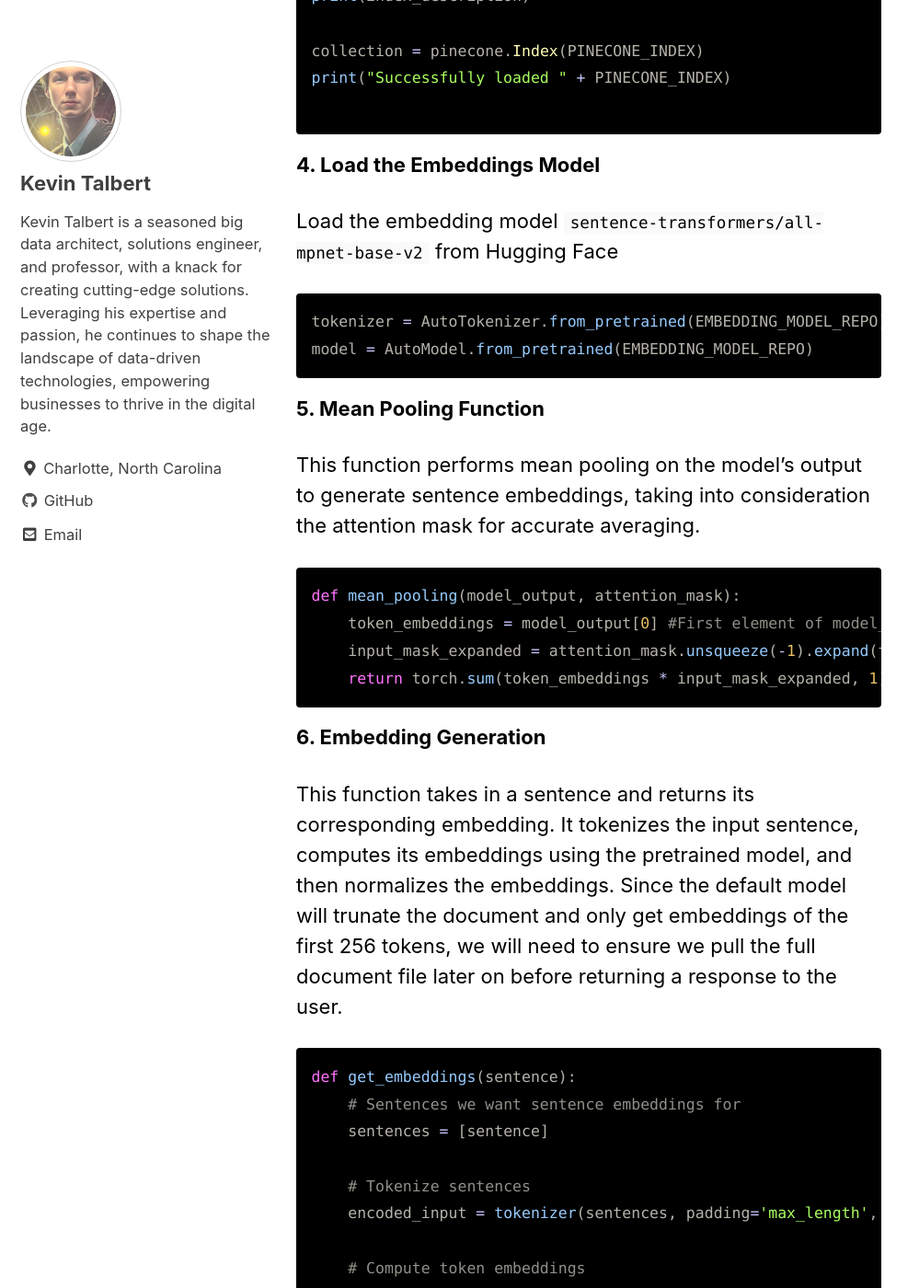
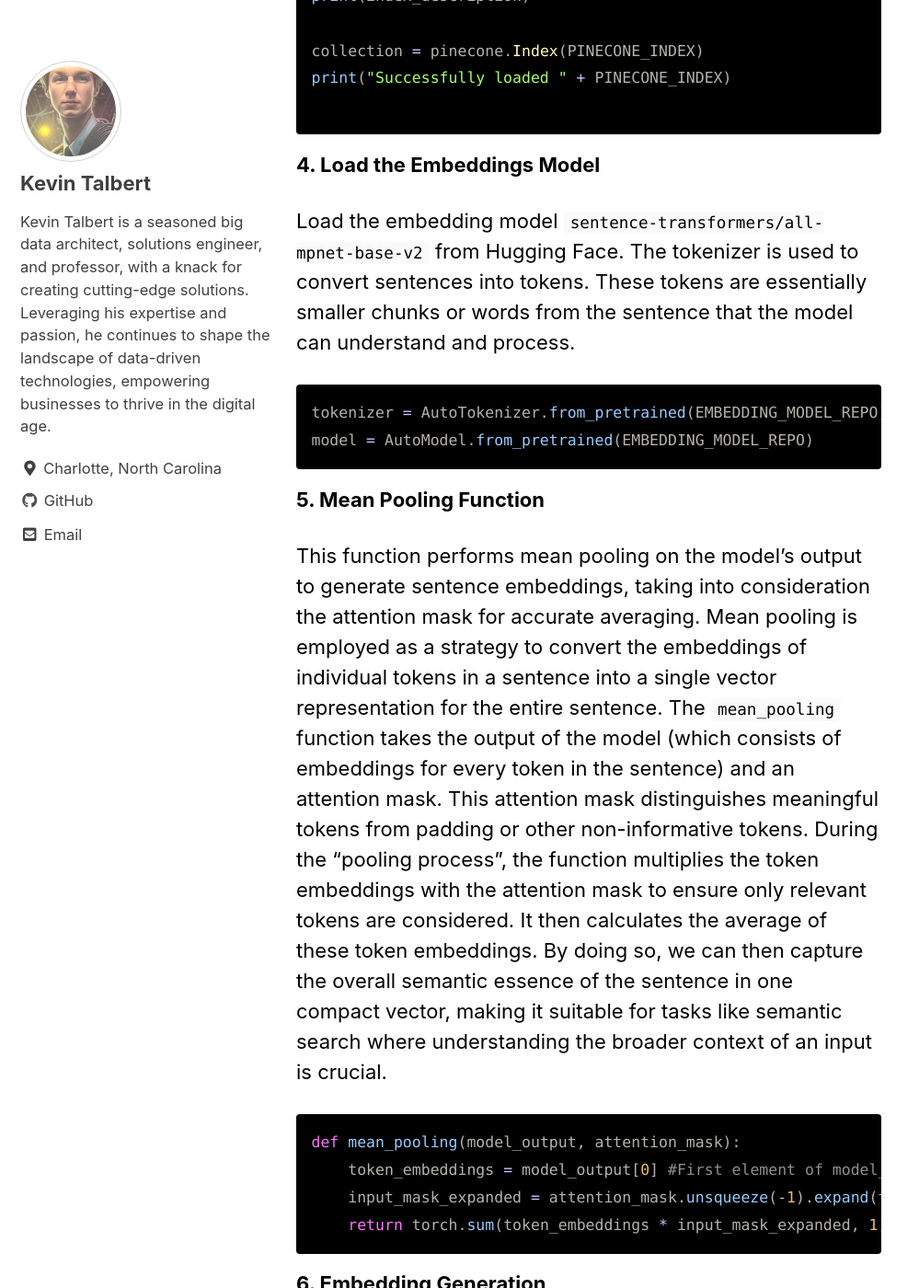
Before and after one commit to kevinbtalbert/kevinbtalbert.github.io, a Jekyll site: the page built from _posts/2023-10-27-pinecone-vector-db.md, in a window 1280 px wide and 1400 px high, scrolled down 3709 px. Shown: the whole window at 92% size, without its empty margins (0-999 px from the left). Built offline with Jekyll 4.4.1, drawn with Linux system fonts in a browser that asks for light colours; cached includes are drawn as plain includes.

Commit message:
Finalized article

````diff
--- a/_posts/2023-10-27-pinecone-vector-db.md
+++ b/_posts/2023-10-27-pinecone-vector-db.md
@@ -76,7 +76,7 @@ print("Successfully loaded " + PINECONE_INDEX)
 
 **4. Load the Embeddings Model**
 
-Load the embedding model `sentence-transformers/all-mpnet-base-v2` from Hugging Face
+Load the embedding model `sentence-transformers/all-mpnet-base-v2` from Hugging Face. The tokenizer is used to convert sentences into tokens. These tokens are essentially smaller chunks or words from the sentence that the model can understand and process.
 
 ```python
 tokenizer = AutoTokenizer.from_pretrained(EMBEDDING_MODEL_REPO)
@@ -85,7 +85,7 @@ model = AutoModel.from_pretrained(EMBEDDING_MODEL_REPO)
 
 **5. Mean Pooling Function**
 
-This function performs mean pooling on the model's output to generate sentence embeddings, taking into consideration the attention mask for accurate averaging.
+This function performs mean pooling on the model's output to generate sentence embeddings, taking into consideration the attention mask for accurate averaging. Mean pooling is employed as a strategy to convert the embeddings of individual tokens in a sentence into a single vector representation for the entire sentence. The `mean_pooling` function takes the output of the model (which consists of embeddings for every token in the sentence) and an attention mask. This attention mask distinguishes meaningful tokens from padding or other non-informative tokens. During the "pooling process", the function multiplies the token embeddings with the attention mask to ensure only relevant tokens are considered. It then calculates the average of these token embeddings. By doing so, we can then capture the overall semantic essence of the sentence in one compact vector, making it suitable for tasks like semantic search where understanding the broader context of an input is crucial.
 
 ```python
 def mean_pooling(model_output, attention_mask):
````
